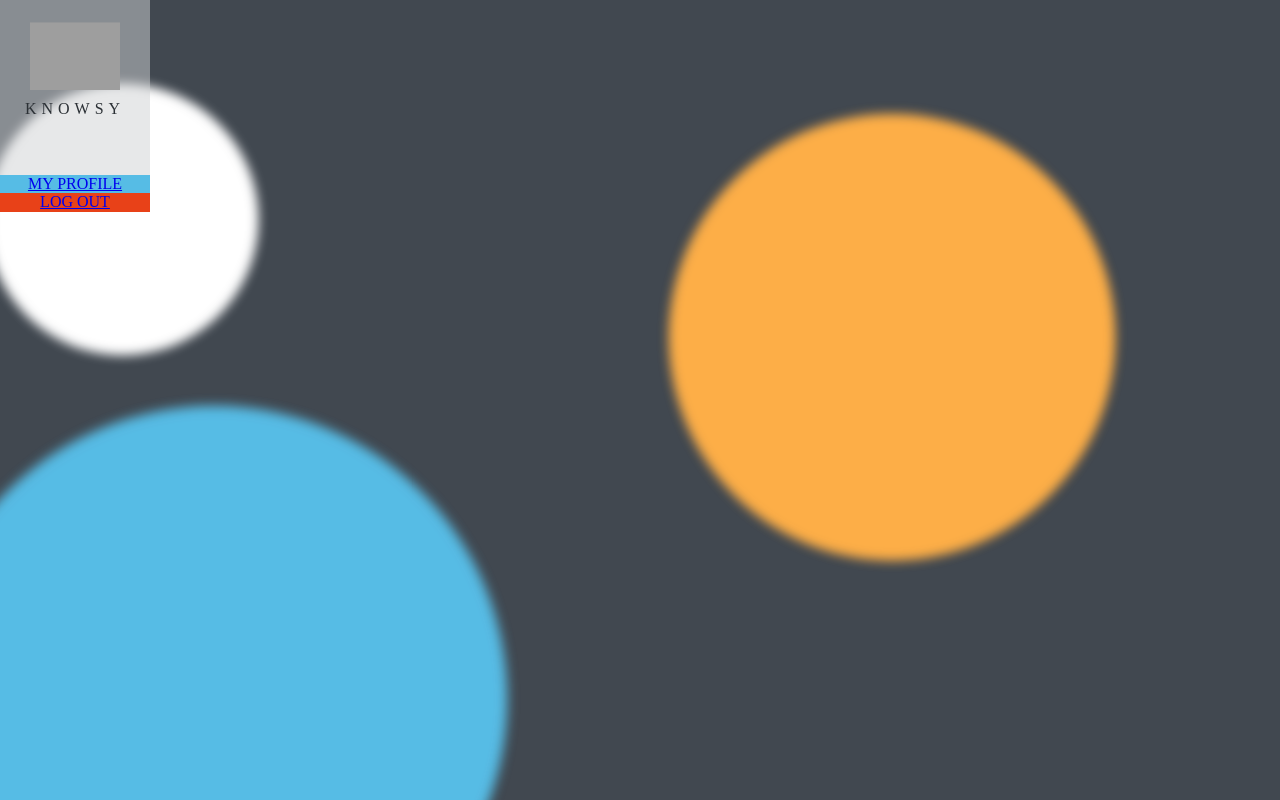
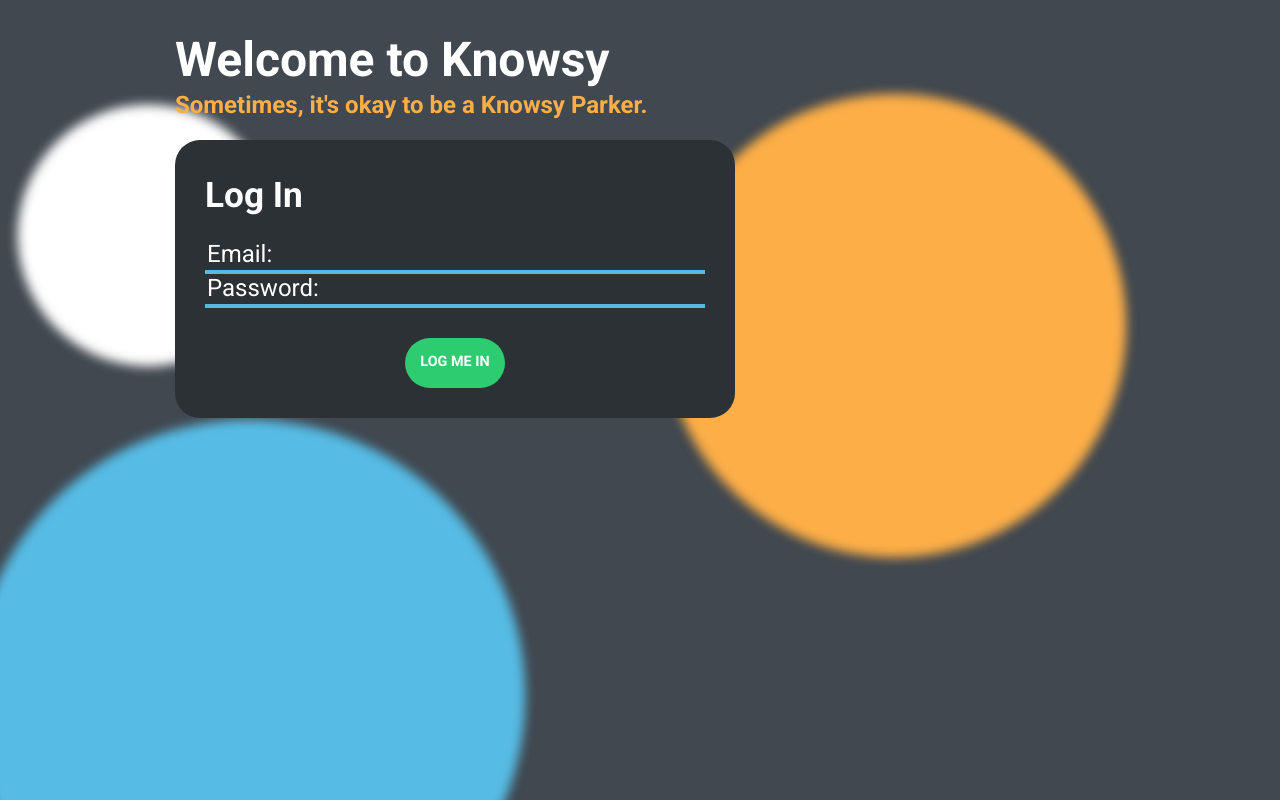
Before and after one commit to Mayden-Academy/2020-sept-knowsys-frontend, a React (Create React App) app: page / in a window 1280 px wide. Built offline with nearby package versions, Linux system fonts and the light colour scheme; grey boxes are pictures that could not be loaded.

Commit message:
fixed login page flex direction

```diff
--- a/src/Components/LoginPage/style.css
+++ b/src/Components/LoginPage/style.css
@@ -3,6 +3,7 @@
     margin-right: 30px;
     display: flex;
     justify-content: center;
+    flex-direction: column;
 }
 
 .loginForm {
--- a/src/index.js
+++ b/src/index.js
@@ -17,7 +17,7 @@ class Routing extends React.Component {
             <Router>
                 <div>
                     {/*must  have  nav here*/}
-                    <NavBar />
+                    {/* <NavBar /> */}
 
                     <Switch>
                         {/*<Route path="/" exact component={ LoginPage } />*/}
@@ -34,6 +34,7 @@ class Routing extends React.Component {
 ReactDOM.render(
   <React.StrictMode>
       <Routing />
+      <LoginPage />
     {/*<LoginPage />*/}
     {/*<UserPage />*/}
   </React.StrictMode>,
```
